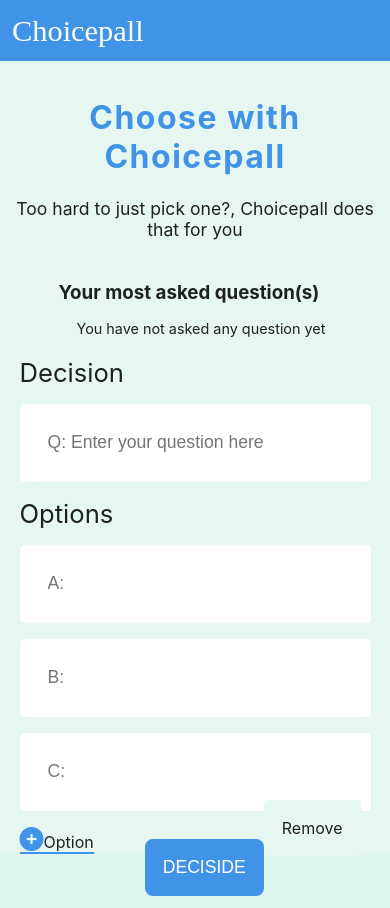
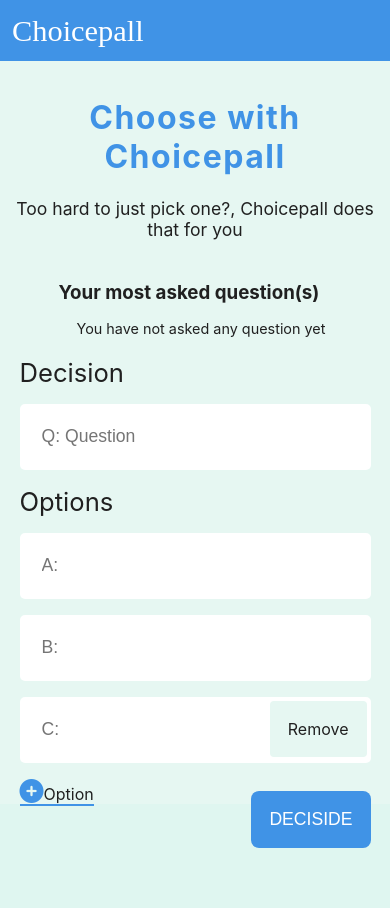
Before and after one commit to oyejideoyetunji/choicepall, a React (Create React App) app: page / in a window 390 px wide. After the commit the page ends 860 px from the top, so only its background shows below. Built offline with nearby package versions, Linux system fonts and the light colour scheme; a web font is replaced by a local one.

Commit message:
FIXIng UI

```diff
--- a/src/components/FormSection/DecisionForm.js
+++ b/src/components/FormSection/DecisionForm.js
@@ -44,7 +44,7 @@
             name="question"
             value={question}
             onChange={handleInputChange}
-            placeholder="Q: Enter your question here"
+            placeholder="Q: Question"
             required
           />
           <span className="focus-span"></span>
--- a/src/components/FormSection/FormSection.css
+++ b/src/components/FormSection/FormSection.css
@@ -14,14 +14,13 @@
 .frm-wrp {
   width: 100%;
   margin: 16px 0;
-  padding: 8px;
+  padding: 4px;
   border-radius: 5px;
   background-color: #ffffff;
-  border: 2px solid #ffffff;
 }
 
 .frm-wrp input[type="text"] {
-  width: 80%;
+  max-width: 80%;
   padding: 18px;
   font-size: 1.1rem;
   outline: none;
@@ -31,7 +30,7 @@
 }
 
 .inline-btn-sm {
-  min-width: 10%;
+  min-width: 5%;
   padding: 18px;
   border-radius: 4px;
   cursor: pointer;
@@ -84,7 +83,7 @@
   .ctr-frm {
     width: 90%;
   }
-  .frm-grp input[type="*"] {
-    width: 100%;
+  .frm-wrp input[type="text"] {
+    max-width: 60%;
   }
 }
```
